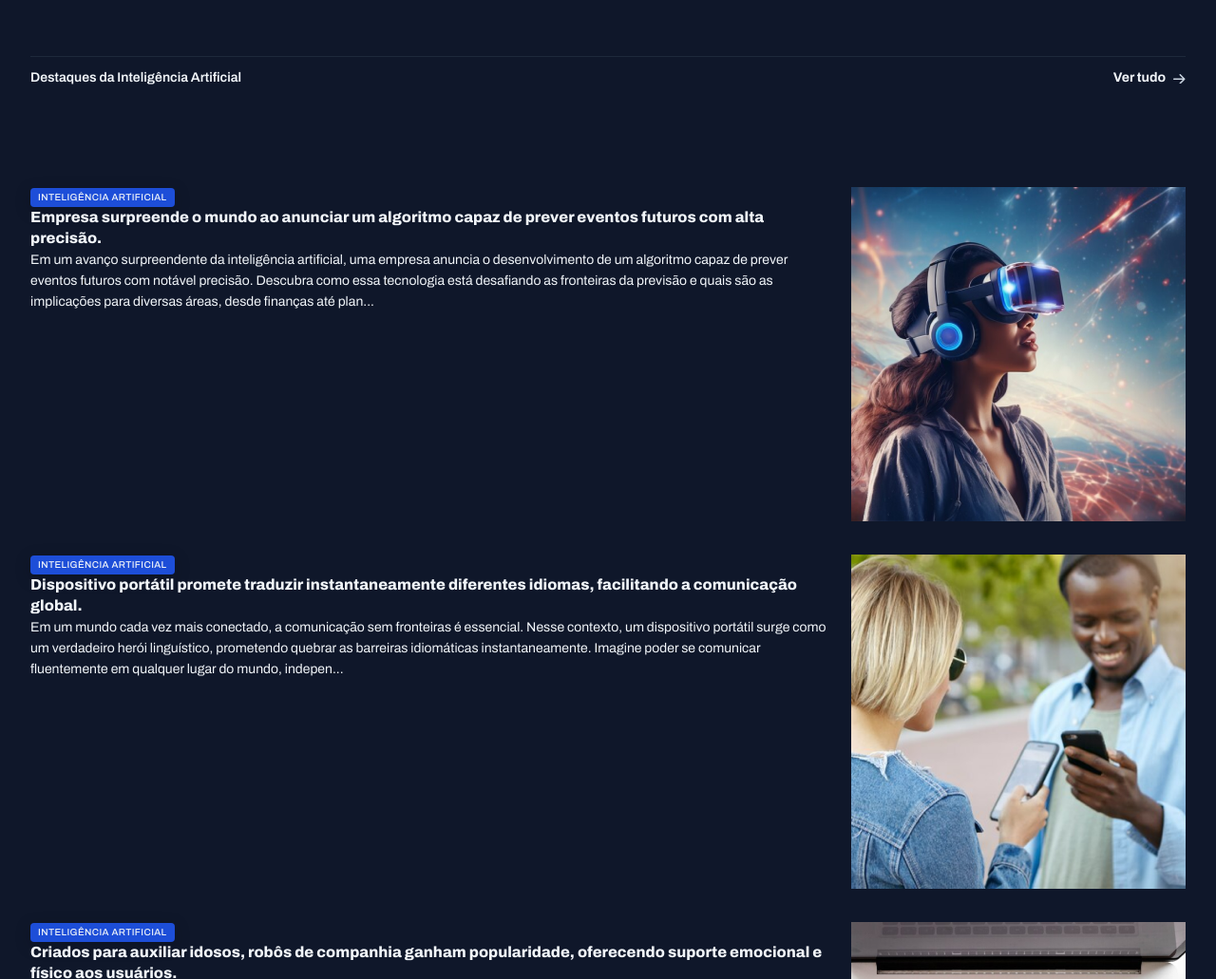
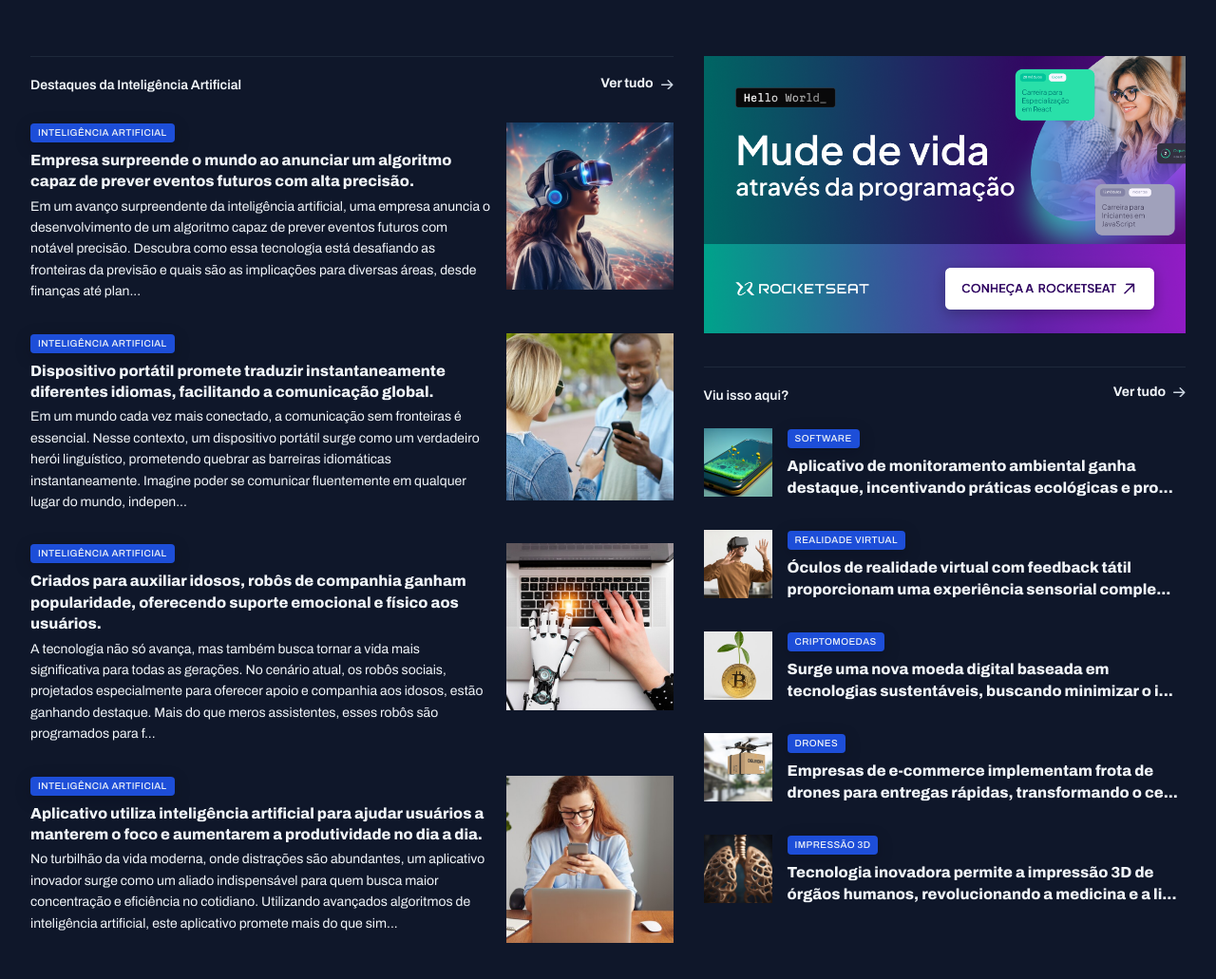
Before and after one commit to SarahBelisario/front-portal-de-noticias, a plain HTML site: page index.html in a window 1280 px wide. Shown: the part 960-1991 px from the top of the page at 95% size. After the commit the page ends 1956 px from the top, so only its background shows below. Drawn offline with Linux system fonts and the light colour scheme.

Commit message:
Estilizando os ultimos cards

```diff
--- a/index.html
+++ b/index.html
@@ -192,7 +192,6 @@
             <span></span>
           </a>
         </header>
-      </section>
 
       <div class="grid gap-32">
         <article class="grid grid-flow-col gap-16">
@@ -276,8 +275,9 @@
           </div>
         </article>
       </div>
+    </section>
 
-      <div>
+      <aside>
         <div id="ads">
           <img src="assets/Ads.png" alt="Ads" />
         </div>
@@ -355,7 +355,7 @@
 
           </div>
         </section>
-      </div>
+    </aside>
     </main>
   </body>
 </html>
--- a/styles/global.css
+++ b/styles/global.css
@@ -60,7 +60,12 @@
 
 main {
     margin-top: 40px;
-    gap: 80px;
+    row-gap: 80px;
+    column-gap: 32px;
+
+    grid-template-columns: 2fr 1.5fr;
+
+    grid-template-areas: "featured featured" "weekly weekly" "ai aside";
 }
 
 .content-tag {
--- a/styles/sections.css
+++ b/styles/sections.css
@@ -24,6 +24,7 @@
 }
 
 #featured {
+    grid-area: featured;
     img {
         height: 100%;
         object-fit: cover;
@@ -60,7 +61,7 @@
 }
 
 #weekly {
-
+    grid-area: weekly;
     &>div {
         grid-template-columns: repeat(4, 292px);
     }
@@ -84,3 +85,34 @@
         font-weight: 800;
     }
 }
+
+#ai {
+    grid-area: ai;
+    img {
+        width: 176px;
+        aspect-ratio: 1/1;
+        object-fit: cover;
+    }
+
+    h3 {
+        margin-block: 8px 4px;
+    }
+}
+
+aside {
+    grid-area: aside;
+}
+
+#more {
+
+    margin-top: 32px;
+    h3{
+        margin-top: 8px;
+    }
+
+    img{
+    width: 72px;
+    aspect-ratio: 1/1;
+    object-fit: cover;
+    }
+}
```
